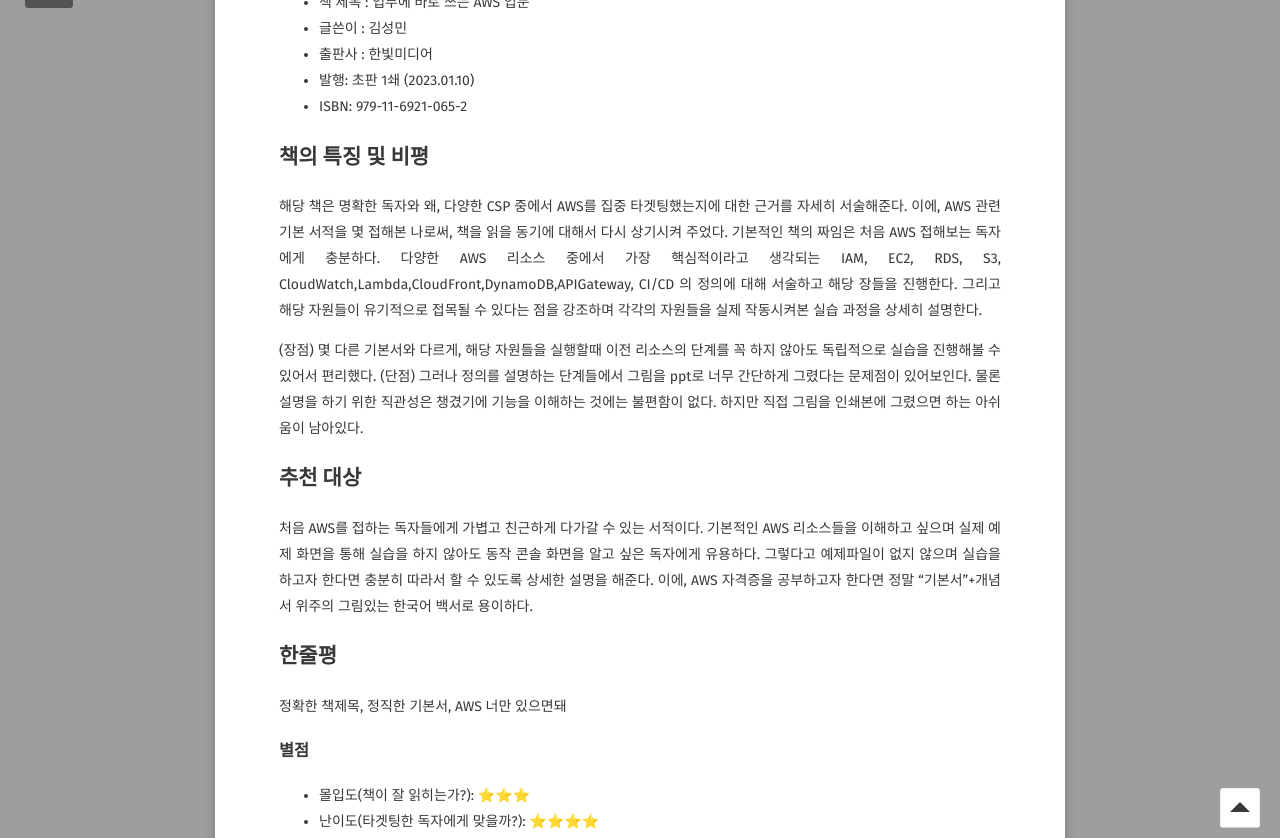
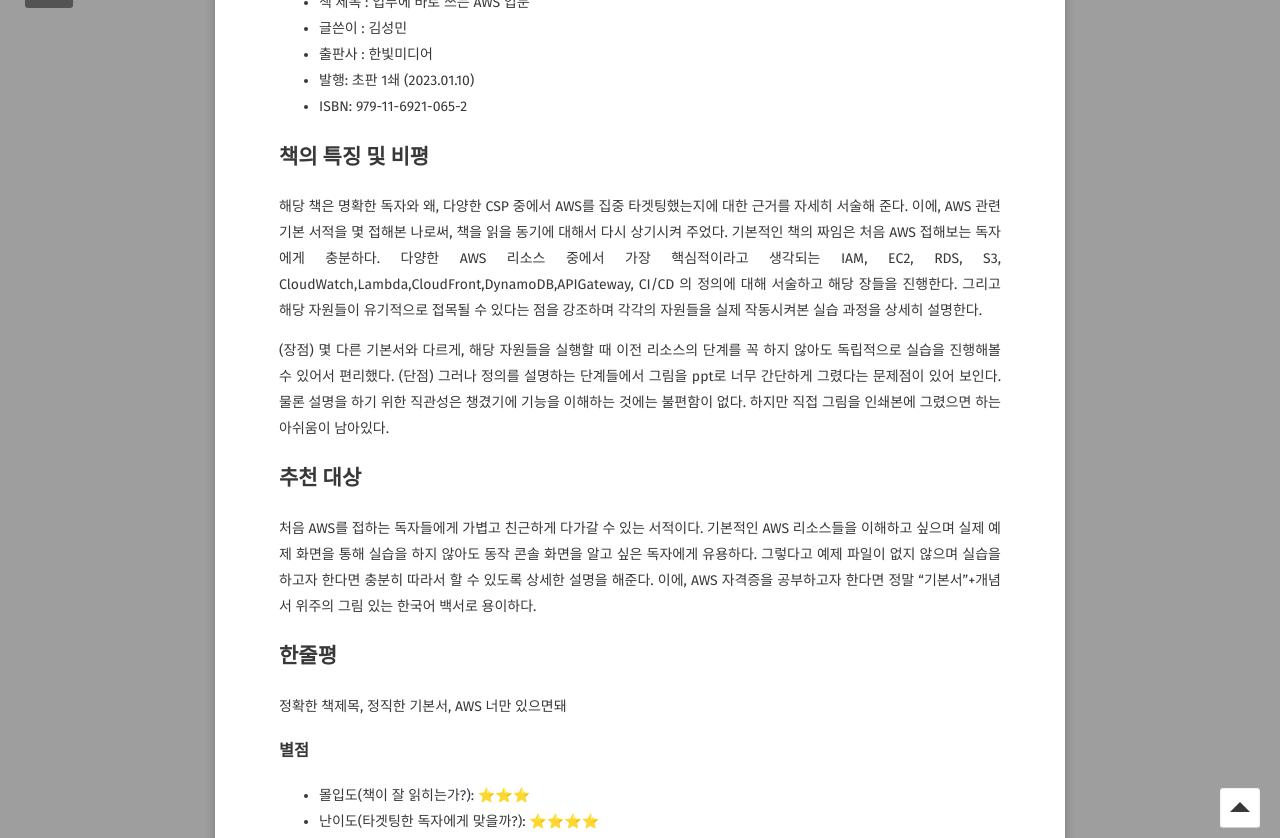
Before and after one commit to leesk212/leesk212.github.io, a Jekyll site: the page built from _posts/2023-02-26-[Reviewer]업무에 바로 쓰는 AWS 입문.md, in a window 1280 px wide and 900 px high, scrolled down 732 px, cut to the strip 62-900 px from the top of the window. Built offline with Jekyll 4.4.1, drawn with Linux system fonts in a browser that asks for light colours; some web fonts are replaced; our own code applies the rules of GitHub Pages for plain Markdown files; comment, search, counter and statistics services are not loaded.

```diff
--- a/_posts/2023-02-26-[Reviewer]업무에 바로 쓰는 AWS 입문.md
+++ b/_posts/2023-02-26-[Reviewer]업무에 바로 쓰는 AWS 입문.md
@@ -20,22 +20,22 @@ tags: cloud aws 📖Review
 
 
 ## 책의 특징 및 비평
-해당 책은 명확한 독자와 왜, 다양한 CSP 중에서 AWS를 집중 타겟팅했는지에 대한 근거를 자세히 서술해준다.
+해당 책은 명확한 독자와 왜, 다양한 CSP 중에서 AWS를 집중 타겟팅했는지에 대한 근거를 자세히 서술해 준다.
 이에, AWS 관련 기본 서적을 몇 접해본 나로써, 책을 읽을 동기에 대해서 다시 상기시켜 주었다.
 기본적인 책의 짜임은 처음 AWS 접해보는 독자에게 충분하다.
 다양한 AWS 리소스 중에서 가장 핵심적이라고 생각되는 IAM, EC2, RDS, S3, CloudWatch,Lambda,CloudFront,DynamoDB,APIGateway, CI/CD
 의 정의에 대해 서술하고 해당 장들을 진행한다.
 그리고 해당 자원들이 유기적으로 접목될 수 있다는 점을 강조하며 각각의 자원들을 실제 작동시켜본 실습 과정을 상세히 설명한다.
 
-(장점) 몇 다른 기본서와 다르게, 해당 자원들을 실행할때 이전 리소스의 단계를 꼭 하지 않아도 독립적으로 실습을 진행해볼 수 있어서 편리했다.
-(단점) 그러나 정의를 설명하는 단계들에서 그림을 ppt로 너무 간단하게 그렸다는 문제점이 있어보인다. 물론 설명을 하기 위한 직관성은 챙겼기에 기능을 이해하는 것에는 불편함이 없다.
+(장점) 몇 다른 기본서와 다르게, 해당 자원들을 실행할 때 이전 리소스의 단계를 꼭 하지 않아도 독립적으로 실습을 진행해볼 수 있어서 편리했다.
+(단점) 그러나 정의를 설명하는 단계들에서 그림을 ppt로 너무 간단하게 그렸다는 문제점이 있어 보인다. 물론 설명을 하기 위한 직관성은 챙겼기에 기능을 이해하는 것에는 불편함이 없다.
 하지만 직접 그림을 인쇄본에 그렸으면 하는 아쉬움이 남아있다.
 
 ## 추천 대상
 처음 AWS를 접하는 독자들에게 가볍고 친근하게 다가갈 수 있는 서적이다.
 기본적인 AWS 리소스들을 이해하고 싶으며 실제 예제 화면을 통해 실습을 하지 않아도 동작 콘솔 화면을 알고 싶은 독자에게 유용하다.
-그렇다고 예제파일이 없지 않으며 실습을 하고자 한다면 충분히 따라서 할 수 있도록 상세한 설명을 해준다.
-이에, AWS 자격증을 공부하고자 한다면 정말 "기본서"+개념서 위주의 그림있는 한국어 백서로 용이하다.
+그렇다고 예제 파일이 없지 않으며 실습을 하고자 한다면 충분히 따라서 할 수 있도록 상세한 설명을 해준다.
+이에, AWS 자격증을 공부하고자 한다면 정말 "기본서"+개념서 위주의 그림 있는 한국어 백서로 용이하다.
 
 ## 한줄평
 정확한 책제목, 정직한 기본서, AWS 너만 있으면돼
```
